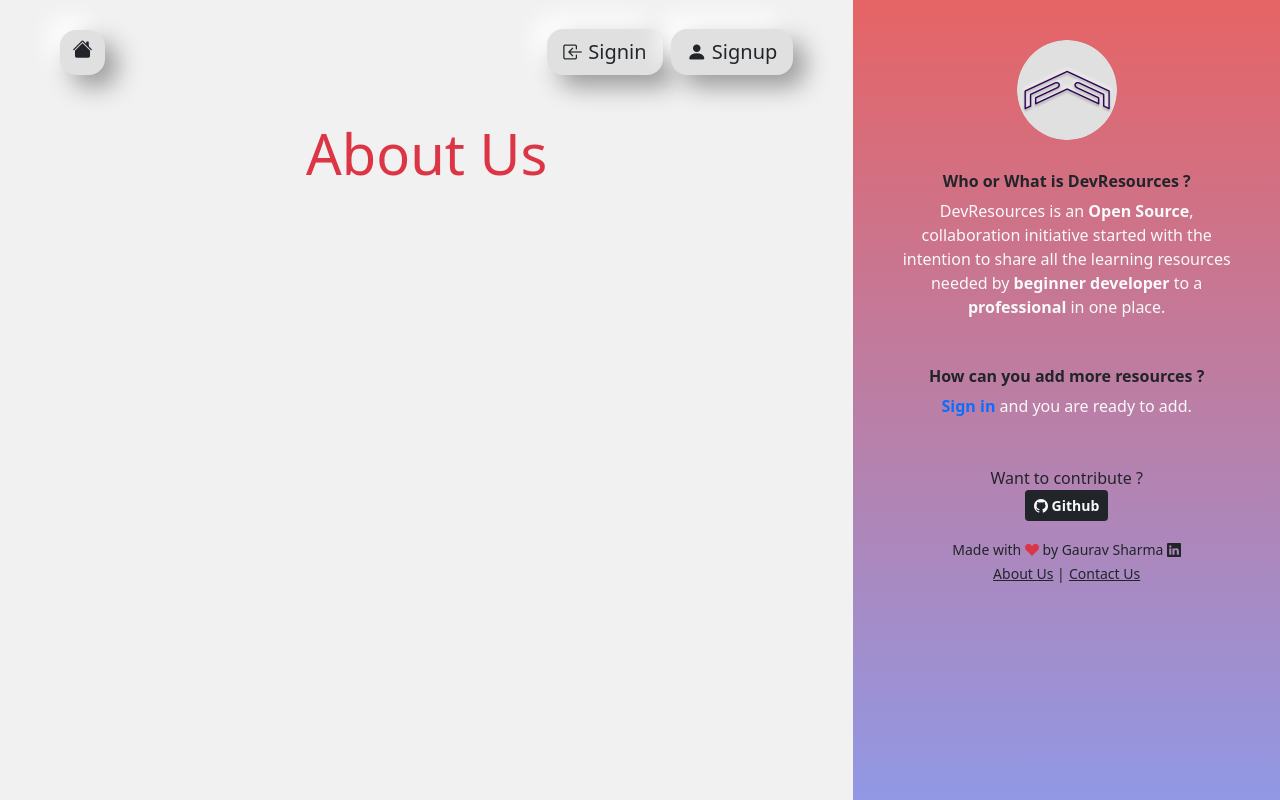
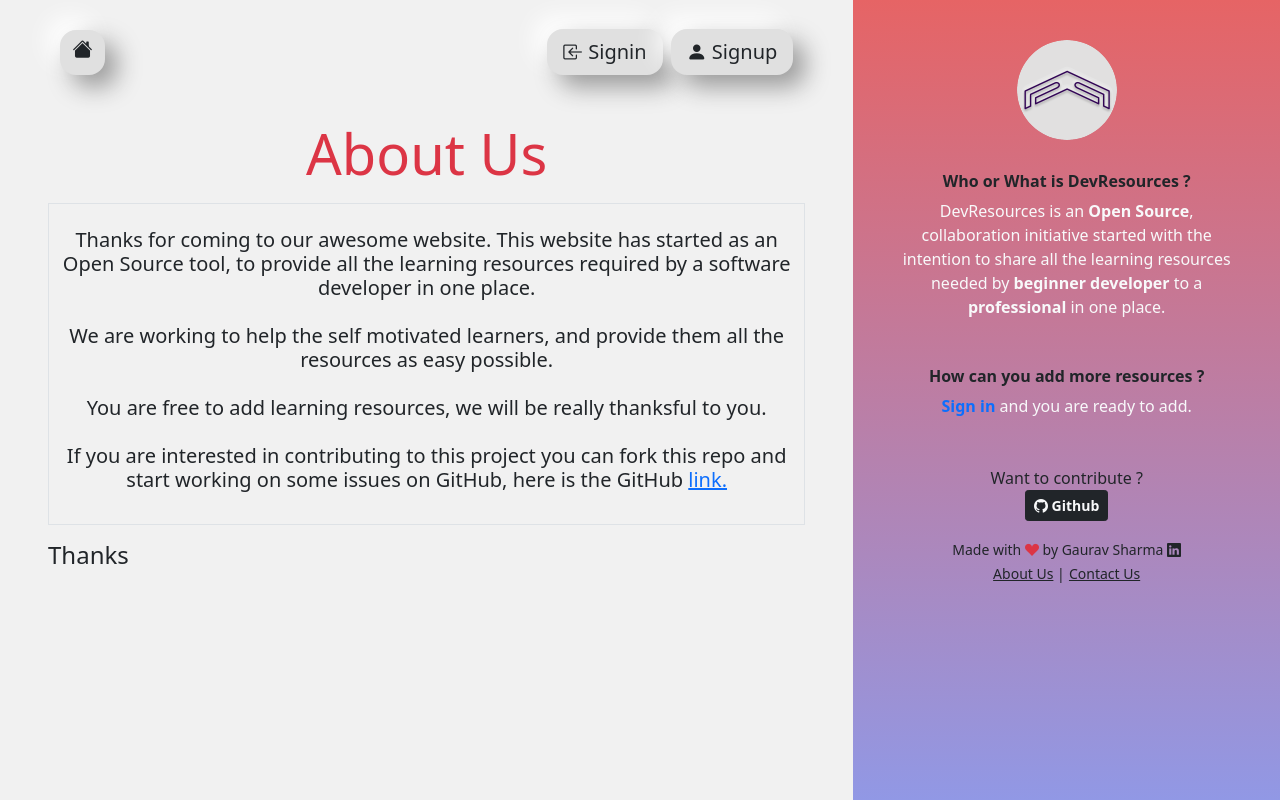
Before and after one commit to mnamegaurav/devresources, a Django app: page /about-us/ in a window 1280 px wide. Run offline with Django 3.2, Linux system fonts and the light colour scheme; some libraries are stand-ins or nearby versions.

Commit message:
added about us page text

```diff
--- a/core/forms.py
+++ b/core/forms.py
@@ -49,14 +49,14 @@ class ContactUsForm(forms.ModelForm):
                 })
 
             self.fields['full_name'].widget.attrs.update({
-                'placeholder': 'Full Name'
+                'placeholder': 'Your good name'
                 })
 
             self.fields['email'].widget.attrs.update({
-                'placeholder': 'Email'
+                'placeholder': 'Your email'
                 })
 
             self.fields['message'].widget.attrs.update({
-                'placeholder': 'Message',
+                'placeholder': 'Write something to us...',
                 'rows': 3,
                 })
--- a/templates/about.html
+++ b/templates/about.html
@@ -9,15 +9,28 @@
   <div class="row px-md-5 px-0">
     <div class="col-12 pb-1 px-0">
       <p class="text-center display-4 text-danger">About Us</p>
+      <article class="text-center h5 py-4 px-2 border">
+          Thanks for coming to our awesome website. This website has started as an Open Source tool, to provide all the learning resources required by a software developer in one place.
 
+          <br>
+
+          <br>
+
+          We are working to help the self motivated learners, and provide them all the resources as easy possible.
+
+          <div class="h5 mt-4">
+              You are free to add learning resources, we will be really thanksful to you.
+          </div>
+
+          <div class="h5 mt-4">
+              If you are interested in contributing to this project you can fork this repo and start working on some issues on GitHub, here is the GitHub <a href="https://github.com/hamhaingaurav/devresources">link.</a>
+          </div>
+      </article>
+
+      <h4 class="mt-3">Thanks</h4>
     </div>
   </div>
 </div>
-
-
-
-
-
 
 {% endblock %}
 
```
